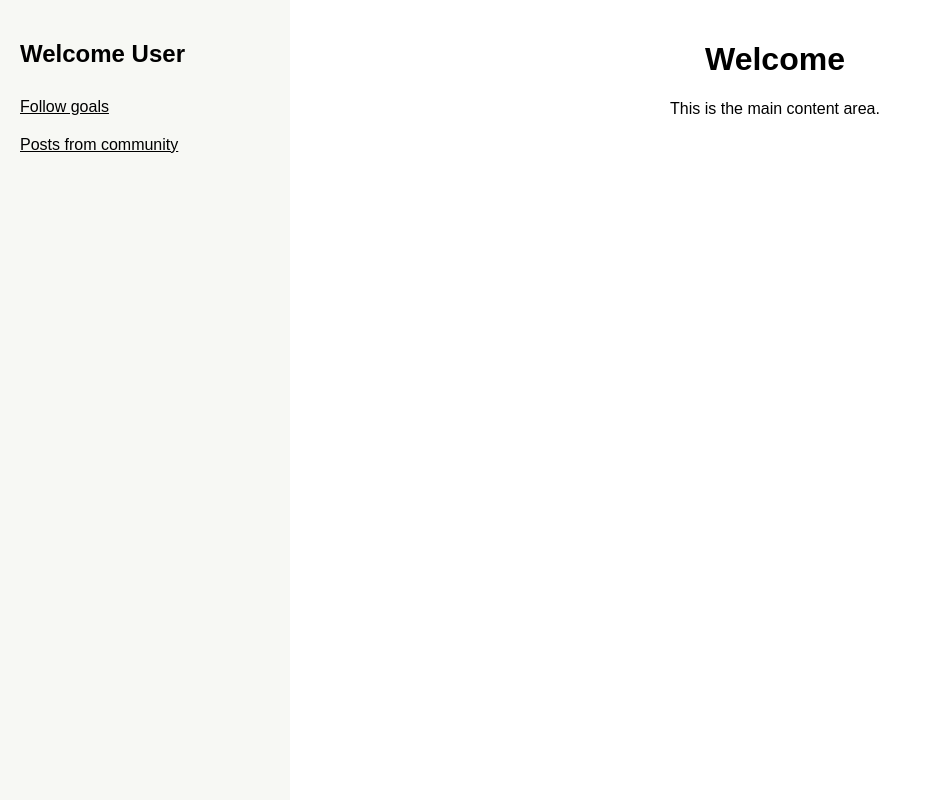
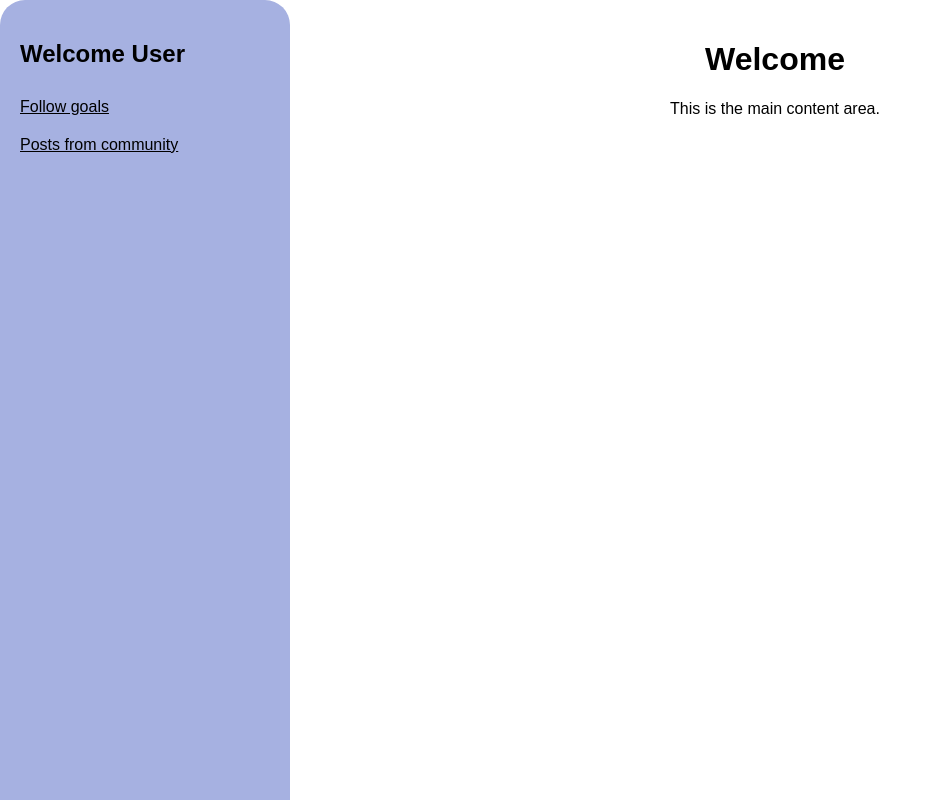
Before and after one commit to Aastha-Desai/HenHacks, a website: page mainChatbot.html in a window 1280 px wide. Shown: the whole page, without its empty margins (0-938 px from the left). Drawn offline with Linux system fonts and the light colour scheme.

Commit message:
editted the trackPRogress

```diff
--- a/mainFolder/trackProgress.css
+++ b/mainFolder/trackProgress.css
@@ -12,6 +12,7 @@ body {
     position: fixed;
     left: 0;
     top: 0;
+    border-radius: 25px;
 }
 .sidebar a {
     display: block;
--- a/mainStyle.css
+++ b/mainStyle.css
@@ -6,12 +6,13 @@ body {
 .sidebar {
     width: 250px;
     height: 100vh;
-    background-color: #F7F8F4;
+    background-color: #A6B1E1;
     color: black;
     padding: 20px;
     position: fixed;
     left: 0;
     top: 0;
+    border-radius: 25px;
 }
 .sidebar a {
     display: block;
```
